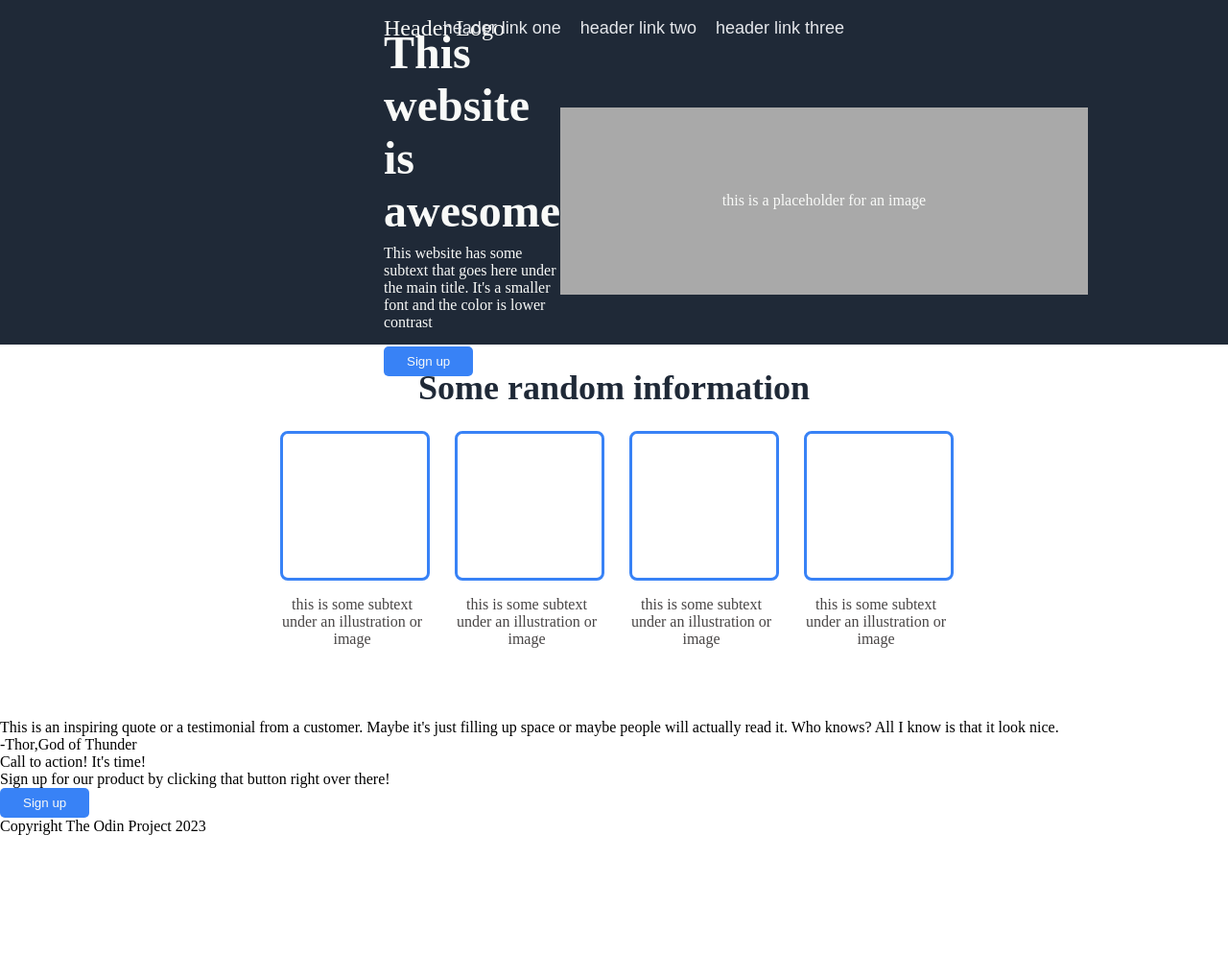
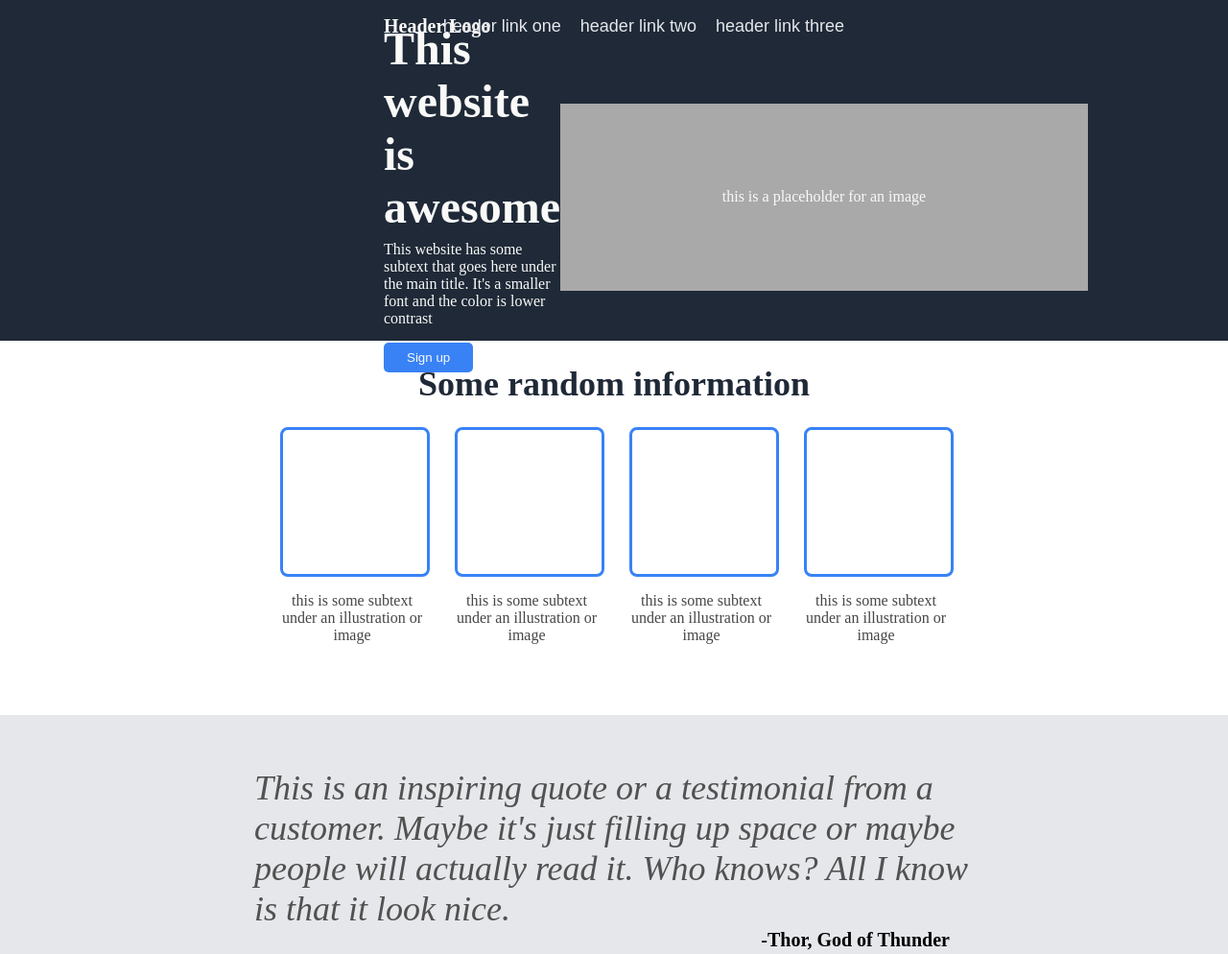
Before and after one commit to Aswin-04/Landing-Page, a plain HTML site: page index.html in a window 1280 px wide. Shown: the top 994 px of the page at 96% size. Before the commit the page ends 870 px from the top, so only its background shows below. Drawn offline with Linux system fonts and the light colour scheme.

Commit message:
feat: Add quote section

```diff
--- a/index.html
+++ b/index.html
@@ -64,9 +64,9 @@
             </div>
         </div>
 
-        <div>
-            <div>This is an inspiring quote or a testimonial from a customer. Maybe it's just filling up space or maybe people will actually read it. Who knows? All I know is that it look nice.</div>
-            <div>-Thor,God of Thunder</div>
+        <div class="container4">
+            <div class="quote">This is an inspiring quote or a testimonial from a customer. Maybe it's just filling up space or maybe people will actually read it. Who knows? All I know is that it look nice.</div>
+            <div class="author">-Thor, God of Thunder</div>
         </div>
 
         <div>
--- a/style.css
+++ b/style.css
@@ -13,7 +13,8 @@ body {
 }
 
 .header-logo {
-    font-size: 24px;
+    font-size: 20px;
+    font-weight:bold;
     color: #f9faf8;
     text-align:left;
     flex: 1;
@@ -143,3 +144,31 @@ button {
 }
 
                                     /* End of content section */
+
+
+                                        /* quote section */
+
+.container4 {
+    display: flex;
+    flex-direction: column;
+    justify-content: center;
+    align-items: center;
+    background-color: #e5e7eb;
+    height: 300px
+}
+
+.quote {
+    font-size: 36px;
+    font-style: italic;
+    max-width: 750px;
+    color: rgb(82, 81, 81);
+
+}
+
+.author {
+    width: 700px;
+    text-align: end;
+    font-weight: bold;
+    font-size: 20px;
+}
+                                    /* end of quote section */
```
